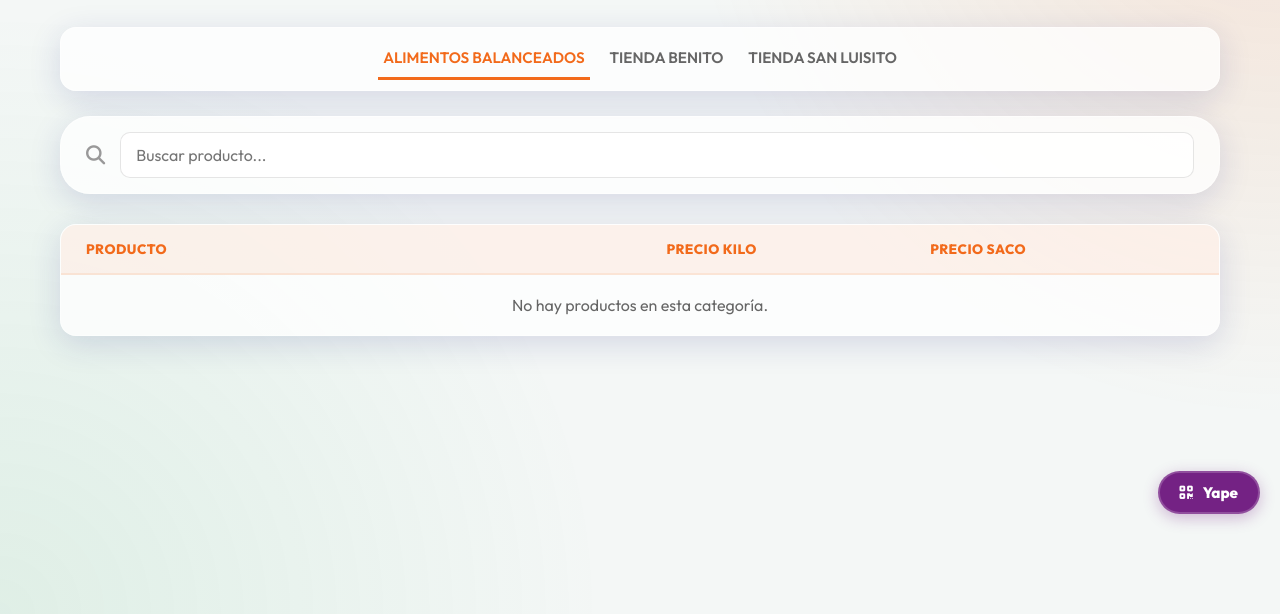
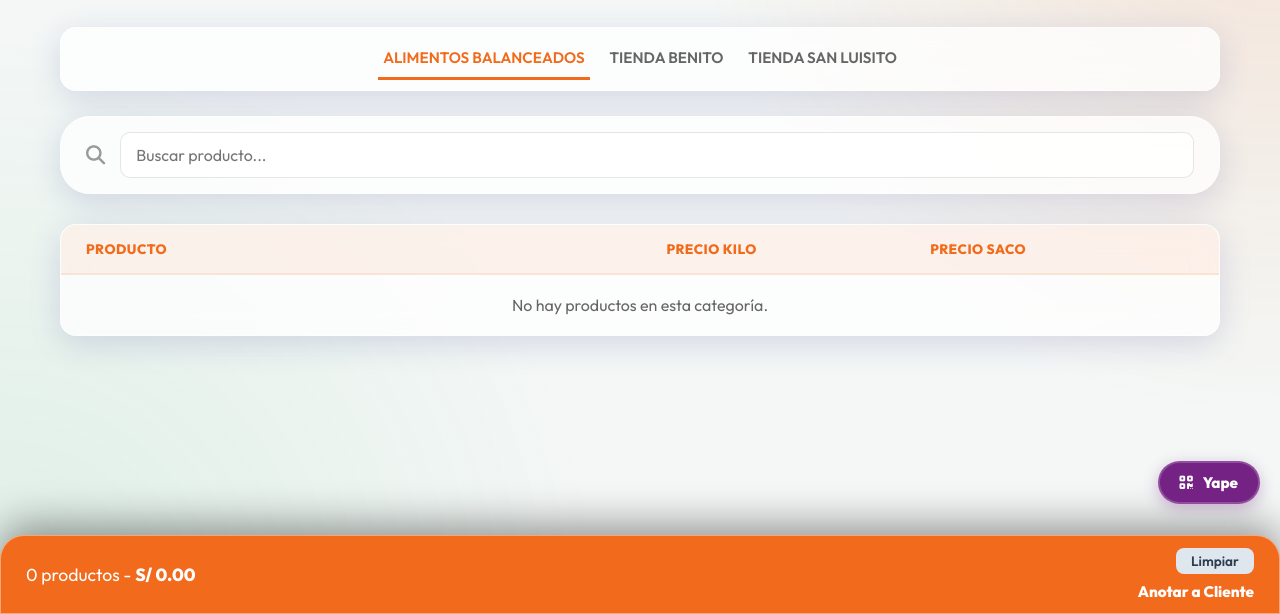
Before and after one commit to jeanpoolcenteno34-web/tienda-benito, a plain HTML site: page index.html in a window 1280 px wide. Shown: the part 186-800 px from the top of the page. Drawn offline with nearby package versions, Linux system fonts and the light colour scheme; no server answers.

Commit message:
Add files via upload

```diff
--- a/index.html
+++ b/index.html
@@ -85,18 +85,6 @@
                     </div>
                 </div>
 
-                <!-- Calculator / Footer Cart -->
-                <div id="cartBar" class="cart-bar glass-panel hidden">
-                    <div class="cart-info">
-                        <span id="cartItemsCount">0</span> productos - <strong id="cartTotal">S/ 0.00</strong>
-                    </div>
-                    <div class="cart-actions">
-                        <button class="btn-secondary" onclick="clearCart()">Limpiar</button>
-                        <button id="assignToCustomerBtn" class="btn-primary" onclick="showAssignToCustomer()">Anotar a
-                            Cliente</button>
-                        <button id="viewBoletaBtn" class="btn-primary hidden" onclick="showBoleta()">Ver Boleta</button>
-                    </div>
-                </div>
             </section>
 
             <!-- Admin Section (Hidden by default) -->
@@ -402,6 +390,19 @@
         </div>
     </div>
 
+    <!-- Calculator / Footer Cart -->
+    <div id="cartBar" class="cart-bar glass-panel hidden">
+        <div class="cart-info">
+            <span id="cartItemsCount">0</span> productos - <strong id="cartTotal">S/ 0.00</strong>
+        </div>
+        <div class="cart-actions">
+            <button class="btn-secondary" onclick="clearCart()">Limpiar</button>
+            <button id="assignToCustomerBtn" class="btn-primary" onclick="showAssignToCustomer()">Anotar a
+                Cliente</button>
+            <button id="viewBoletaBtn" class="btn-primary hidden" onclick="showBoleta()">Ver Boleta</button>
+        </div>
+    </div>
+
     <script src="https://cdn.jsdelivr.net/npm/@supabase/supabase-js@2"></script>
 
     <script src="script.js?v=2"></script>
--- a/script.js
+++ b/script.js
@@ -171,6 +171,7 @@ function getFilteredByCategory() {
 
 function switchCategory(cat) {
     currentCategory = cat;
+    window.scrollTo(0, 0); // Reset scroll to avoid "blank" views
 
     // Highlight main tabs
     document.querySelectorAll('#mainCategoryTabs .tab-btn, #adminMainCategoryTabs .tab-btn').forEach(btn => {
@@ -250,6 +251,7 @@ function switchCategory(cat) {
 
 function switchSubCategory(sub) {
     currentSubCategory = sub;
+    window.scrollTo(0, 0); // Reset scroll
     document.querySelectorAll('#tiendaSubTabs .tab-btn, #adminTiendaSubTabs .tab-btn').forEach(btn => {
         const onclick = btn.getAttribute('onclick') || '';
         if (onclick.includes(`'${sub}'`)) btn.classList.add('active');
--- a/style.css
+++ b/style.css
@@ -81,7 +81,6 @@ body::before {
 .active-section {
     display: block;
     animation: fadeIn var(--transition-normal);
-    will-change: opacity, transform;
 }
 
 .glass-panel {
@@ -98,8 +97,7 @@ body::before {
     max-width: 1200px;
     margin: 0 auto;
     padding: 20px;
-    padding-bottom: 120px;
-    /* Space for sticky cart footer */
+    padding-bottom: 200px !important;
 }
 
 /* Header */
@@ -791,23 +789,24 @@ input:focus {
 
 /* Cart Bar (Sticky Footer) */
 .cart-bar {
-    position: fixed;
-    bottom: 0;
-    left: 0;
-    right: 0;
-    background: var(--primary);
-    color: white;
-    padding: 15px 30px;
-    display: flex;
-    justify-content: space-between;
-    align-items: center;
-    z-index: 1000;
-    border-radius: 20px 20px 0 0;
-    box-shadow: 0 -10px 30px rgba(0, 0, 0, 0.2);
-    animation: slideUp 0.4s ease;
+    position: fixed !important;
+    bottom: 0 !important;
+    left: 0 !important;
+    right: 0 !important;
+    width: 100% !important;
+    background: var(--primary) !important;
+    color: white !important;
+    padding: 12px 25px !important;
+    display: flex !important;
+    justify-content: space-between !important;
+    align-items: center !important;
+    z-index: 5000 !important;
+    border-radius: 24px 24px 0 0 !important;
+    box-shadow: 0 -10px 40px rgba(0, 0, 0, 0.4) !important;
+    visibility: visible !important;
 }
 
-@keyframes slideUp {
+@keyframes slideUpOriginal {
     from {
         transform: translateY(100%);
     }
@@ -815,6 +814,35 @@ input:focus {
     to {
         transform: translateY(0);
     }
+}
+
+.cart-actions {
+    display: flex;
+    flex-direction: column;
+    align-items: flex-end;
+    gap: 8px;
+}
+
+#cartBar .btn-secondary {
+    padding: 4px 15px;
+    font-size: 0.85rem;
+    border-radius: 8px;
+}
+
+#cartBar .btn-primary {
+    background: transparent;
+    padding: 0;
+    font-weight: 700;
+    font-size: 0.95rem;
+    box-shadow: none;
+    transform: none;
+    color: white;
+}
+
+#cartBar .btn-primary:hover {
+    text-decoration: underline;
+    background: transparent;
+    transform: none;
 }
 
 .cart-info {
@@ -909,10 +937,10 @@ input:focus {
 
 /* Yape Payment Section */
 .yape-wrapper {
-    position: fixed;
-    bottom: 100px;
-    right: 20px;
-    z-index: 999;
+    position: fixed !important;
+    bottom: 110px !important;
+    right: 20px !important;
+    z-index: 6000 !important;
     display: flex;
     flex-direction: column;
     align-items: flex-end;
```
